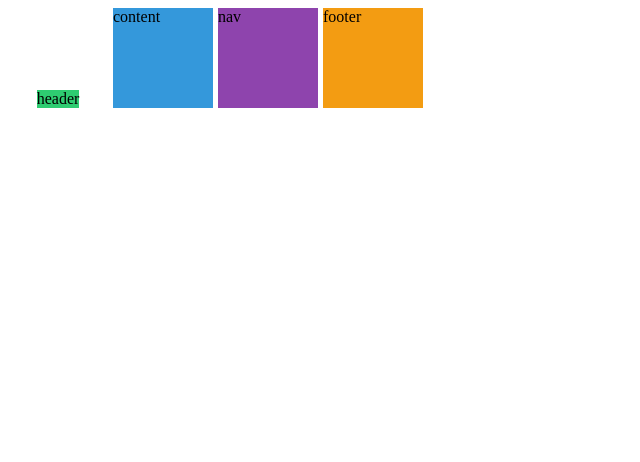
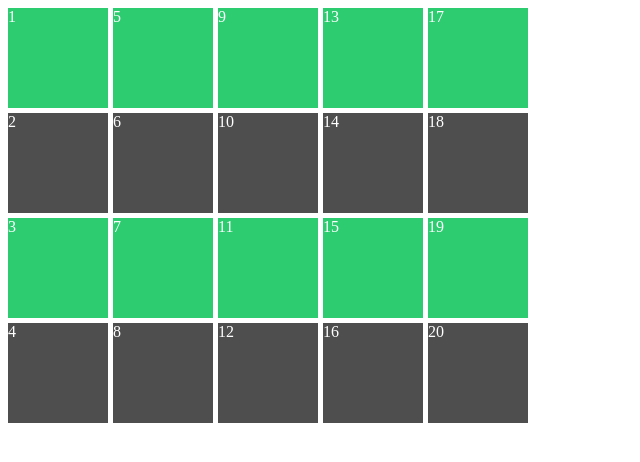
Before and after one commit to seungh0/css-layout-master, a plain HTML site: page src/grid.html in a window 1280 px wide. Shown: the top 462 px of the page, without its empty margins (0-640 px from the left). Drawn offline with Linux system fonts and the light colour scheme.

Commit message:
feat(grid): auto column, rows

```diff
--- a/src/grid.css
+++ b/src/grid.css
@@ -1,26 +1,18 @@
 .grid {
+  color: white;
   display: grid;
   gap: 5px;
-  height: 250vh;
+  grid-template-rows: repeat(4, 100px);
   grid-template-columns: repeat(4, 100px);
-  grid-template-rows: repeat(4, 100px);
+  /* grid-auto-rows: 150px; */
+  grid-auto-flow: column;
+  grid-auto-columns: 100px;
 }
 
-.header {
+.item:nth-child(odd) {
   background-color: #2ecc71;
-  /* align-self: end;
-  justify-self: center; */
-  place-self: end center;
 }
 
-.content {
-  background-color: #3498db;
+.item:nth-child(even) {
+  background-color: #4e4e4e;
 }
-
-.nav {
-  background-color: #8e44ad;
-}
-
-.footer {
-  background-color: #f39c12;
-}
--- a/src/grid.html
+++ b/src/grid.html
@@ -8,10 +8,26 @@
   </head>
   <body>
     <div class="grid">
-      <div class="header">header</div>
-      <div class="content">content</div>
-      <div class="nav">nav</div>
-      <div class="footer">footer</div>
+      <div class="item">1</div>
+      <div class="item">2</div>
+      <div class="item">3</div>
+      <div class="item">4</div>
+      <div class="item">5</div>
+      <div class="item">6</div>
+      <div class="item">7</div>
+      <div class="item">8</div>
+      <div class="item">9</div>
+      <div class="item">10</div>
+      <div class="item">11</div>
+      <div class="item">12</div>
+      <div class="item">13</div>
+      <div class="item">14</div>
+      <div class="item">15</div>
+      <div class="item">16</div>
+      <div class="item">17</div>
+      <div class="item">18</div>
+      <div class="item">19</div>
+      <div class="item">20</div>
     </div>
   </body>
 </html>
```
